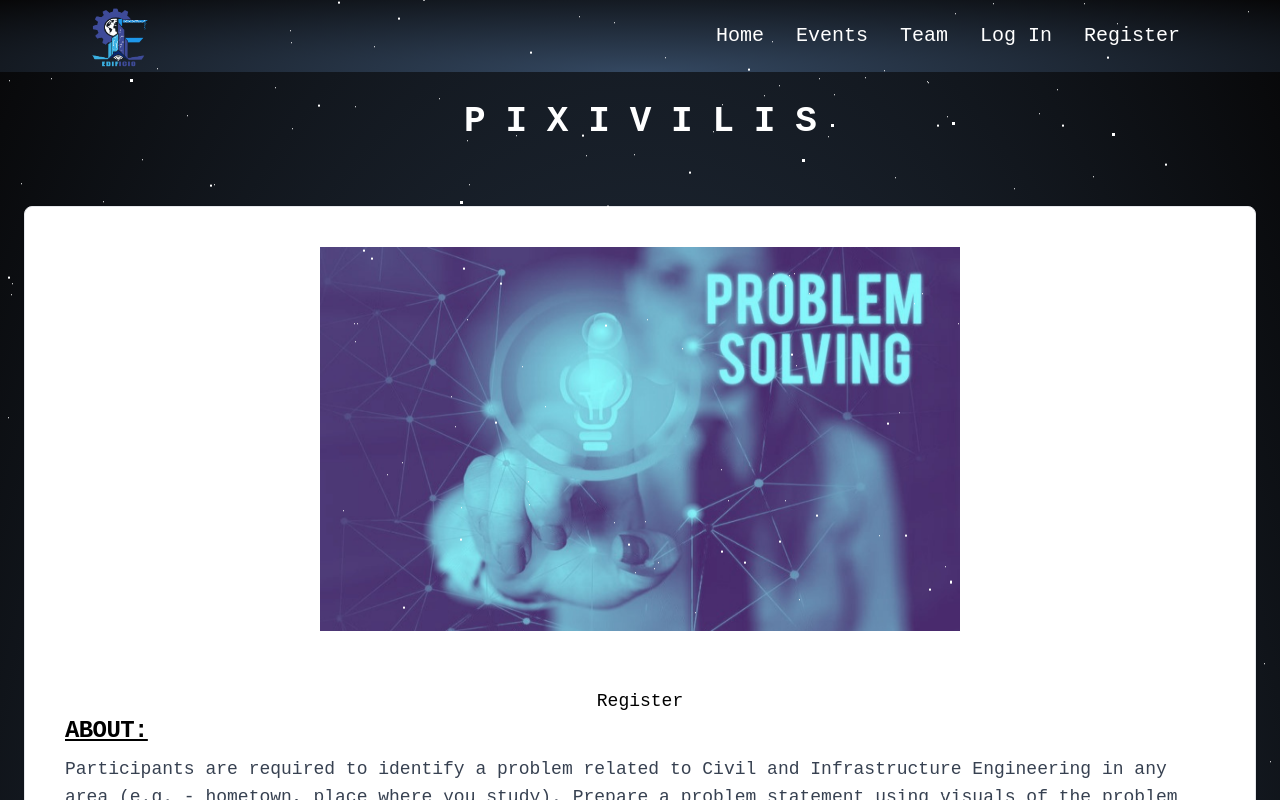
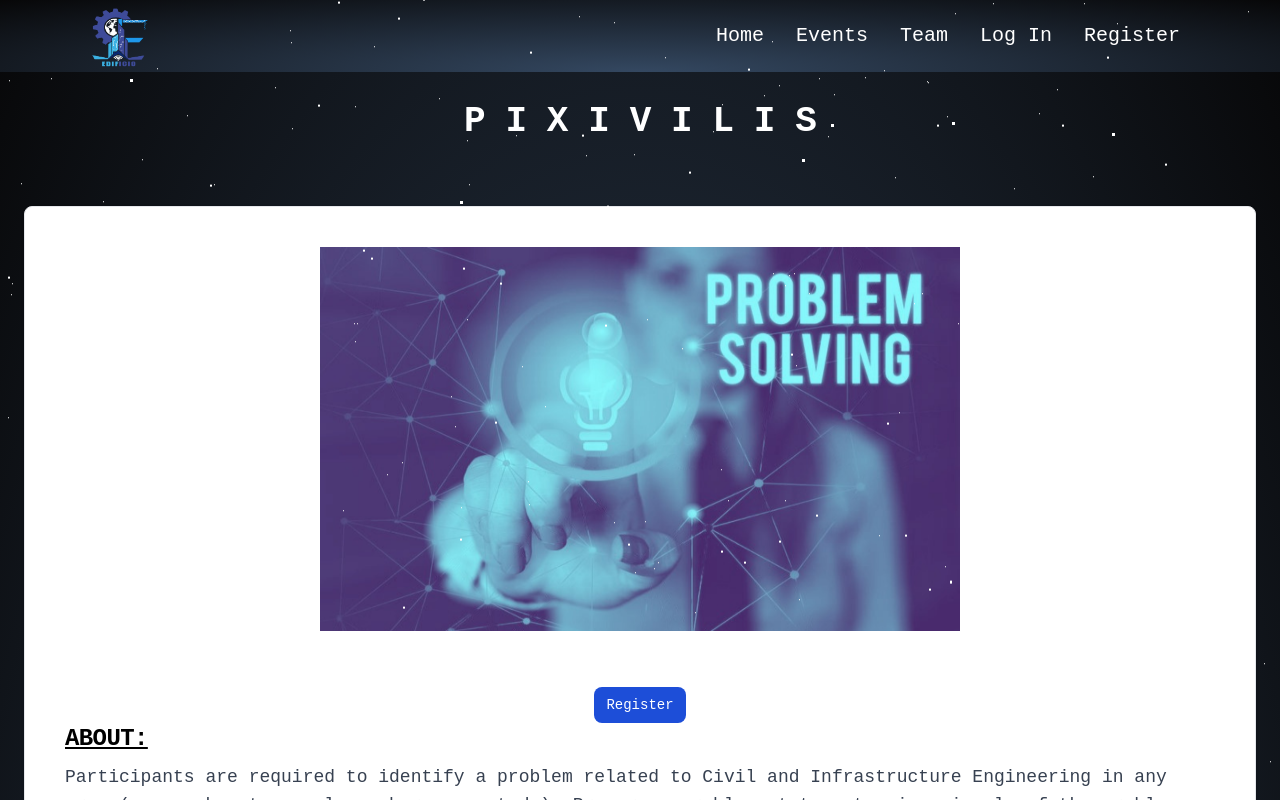
Before and after one commit to jason-dan-iel/Edificio-Website, a React (Vite) app in the folder client/: page /pixivils in a window 1280 px wide. Shown: the top 800 px of the page. Built offline with nearby package versions, Linux system fonts and the light colour scheme; a web font is replaced by a local one.

Commit message:
done and dusted.. will not touch it even once from now on

```diff
--- a/client/src/Events/eureka.jsx
+++ b/client/src/Events/eureka.jsx
@@ -7,7 +7,7 @@ export default function Eureka(){
   const registerEvent = async () => {
     const token = localStorage.getItem('Token')
     const result = await fetch(
-      "https://server-sigma-neon.vercel.app/events/register",
+      "https://server-sigma-neon.vercel.app/api/events/register",
 
      {
        method: 'POST',
--- a/client/src/Events/pixivillis.jsx
+++ b/client/src/Events/pixivillis.jsx
@@ -42,7 +42,7 @@ export default function Pixivillis() {
           <div className="p-10">
             <ul>
               <li>
-              <button onClick={registerEvent} className='block m-auto'>Register</button>
+              <button onClick={registerEvent} className='block m-auto px-3 py-2 text-sm font-medium text-center text-white bg-blue-700 rounded-lg hover:bg-blue-800 focus:ring-4 focus:outline-none focus:ring-blue-300'>Register</button>
                 <h5 className="mb-2 text-2xl font-bold tracking-tight uppercase underline">
                   About:
                 </h5>
```
